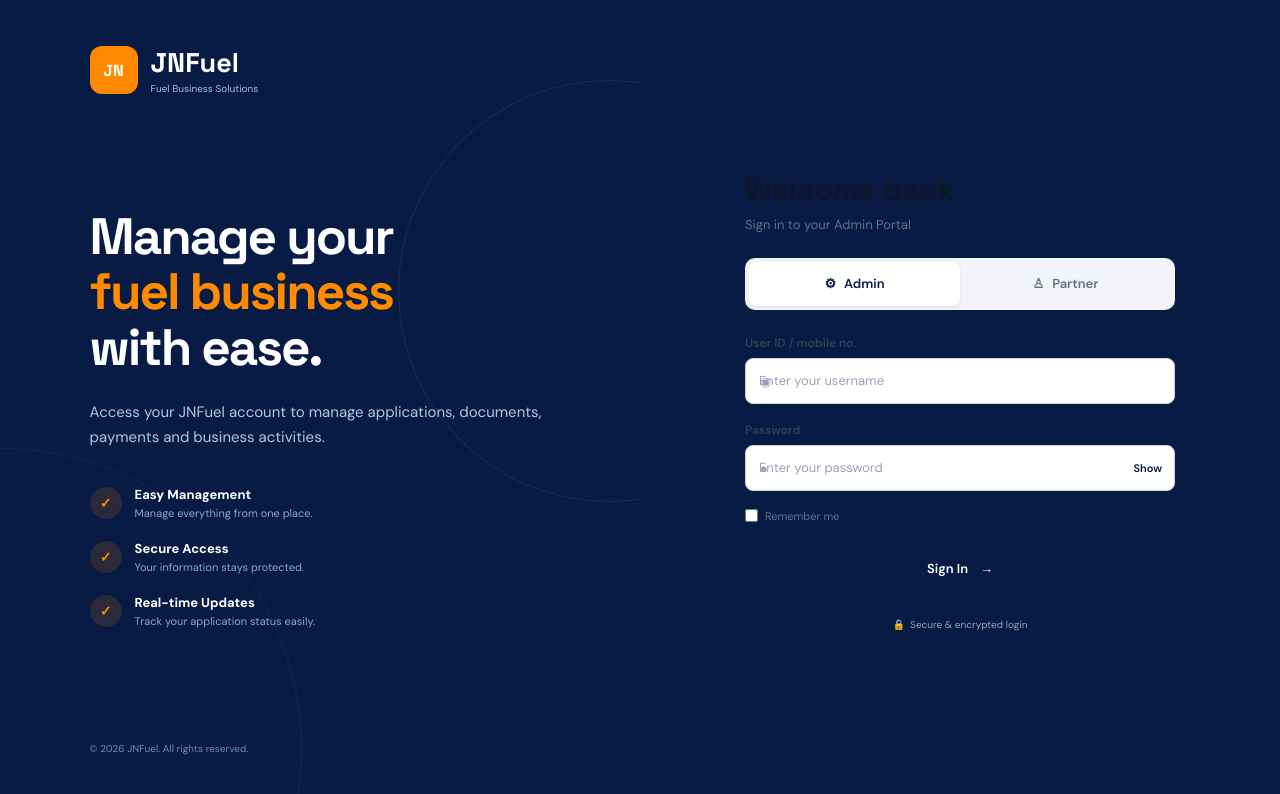
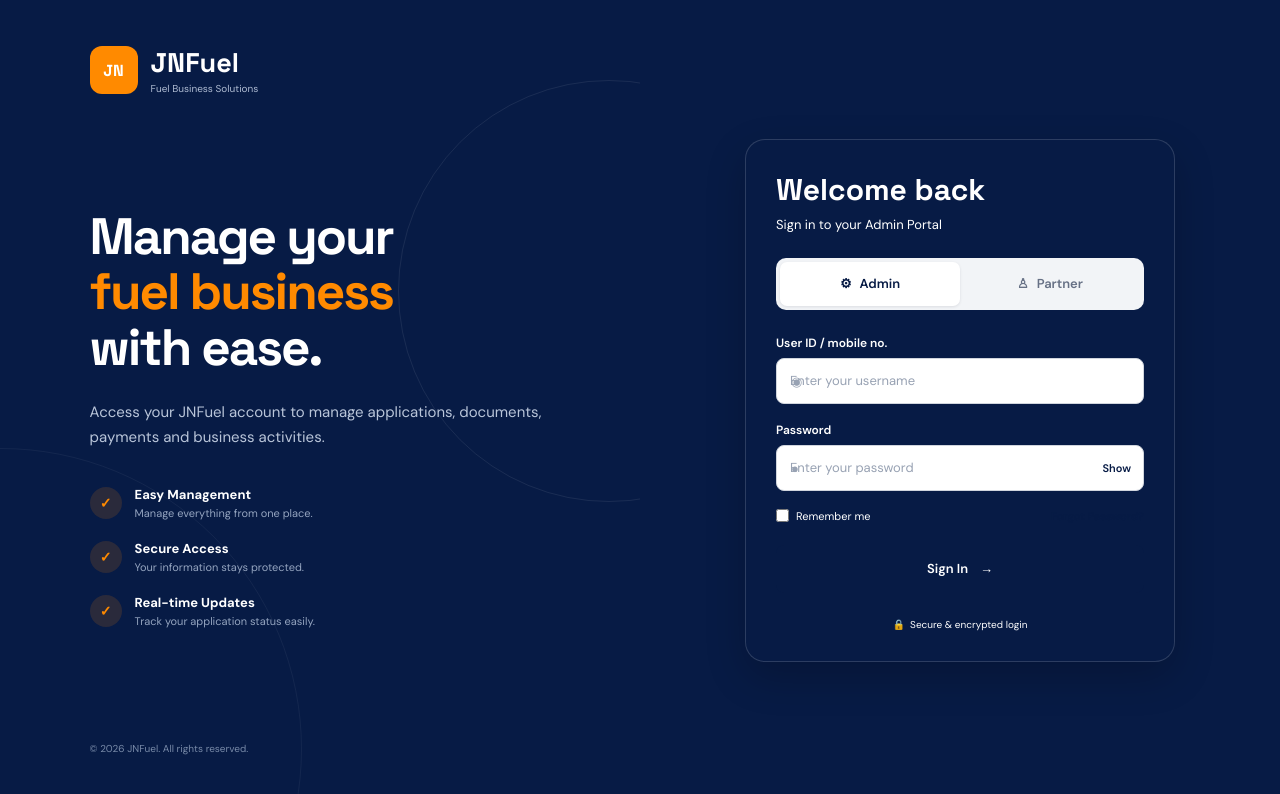
Before and after one commit to Mohitjoshi547/jnfuel-frontend, a React (Vite) app: page /login in a window 1280 px wide. Shown: the top 794 px of the page. Built offline with nearby package versions, Linux system fonts and the light colour scheme.

Commit message:
Update apply page navbar styling

```diff
--- a/src/components/Login.css
+++ b/src/components/Login.css
@@ -602,43 +602,99 @@ input {
 
 }
 
-/* Full Login Page Blue Background */
+/* FORCE FULL LOGIN PAGE BLUE BACKGROUND */
+
+html,
+body,
+#root {
+  min-height: 100%;
+  margin: 0;
+  background-color: #071B45 !important;
+}
+
 .login-page {
   min-height: 100vh;
   width: 100%;
   background: #071B45 !important;
+  font-family: "DM Sans", sans-serif;
 }
 
-/* Login Container */
 .login-container {
   min-height: 100vh;
+  width: 100%;
+  display: flex;
   background: #071B45 !important;
 }
 
-/* Left Side Blue */
 .login-left {
   background: #071B45 !important;
   color: #ffffff;
 }
 
-/* Right Side Blue */
 .login-right {
+  width: 50%;
+  min-height: 100vh;
+  display: flex;
+  align-items: center;
+  justify-content: center;
+  padding: 40px;
   background: #071B45 !important;
 }
 
-/* Login Card */
+/* Blue login form card */
 .login-card {
-  background: #071B45;
-  color: #ffffff;
+  width: 100%;
+  max-width: 430px;
+  padding: 30px;
+  background: #071B45 !important;
+  color: #ffffff !important;
+  border: 1px solid rgba(255, 255, 255, 0.15);
   border-radius: 20px;
+  box-shadow: 0 15px 40px rgba(0, 0, 0, 0.2);
 }
 
-/* Mobile Background */
-@media (max-width: 768px) {
-  .login-page,
-  .login-container,
-  .login-left,
-  .login-right {
+/* White text on blue card */
+.login-heading h1,
+.login-heading p,
+.form-group label,
+.remember,
+.customer-help p,
+.secure-login {
+  color: #ffffff !important;
+}
+
+/* Inputs stay white for readability */
+.input-wrapper input {
+  background: #ffffff !important;
+  color: #101828 !important;
+}
+
+/* Customer help box */
+.customer-help {
+  background: #12346d !important;
+  border-color: rgba(255, 255, 255, 0.2) !important;
+}
+
+/* Mobile */
+@media (max-width: 700px) {
+  .login-container {
+    display: block;
     background: #071B45 !important;
   }
+
+  .login-right {
+    width: 100%;
+    min-height: 100vh;
+    padding: 20px;
+    background: #071B45 !important;
+  }
+
+  .login-card {
+    max-width: 430px;
+    margin: 0 auto;
+  }
+
+  .mobile-logo h2 {
+    color: #ffffff !important;
+  }
 }
```
